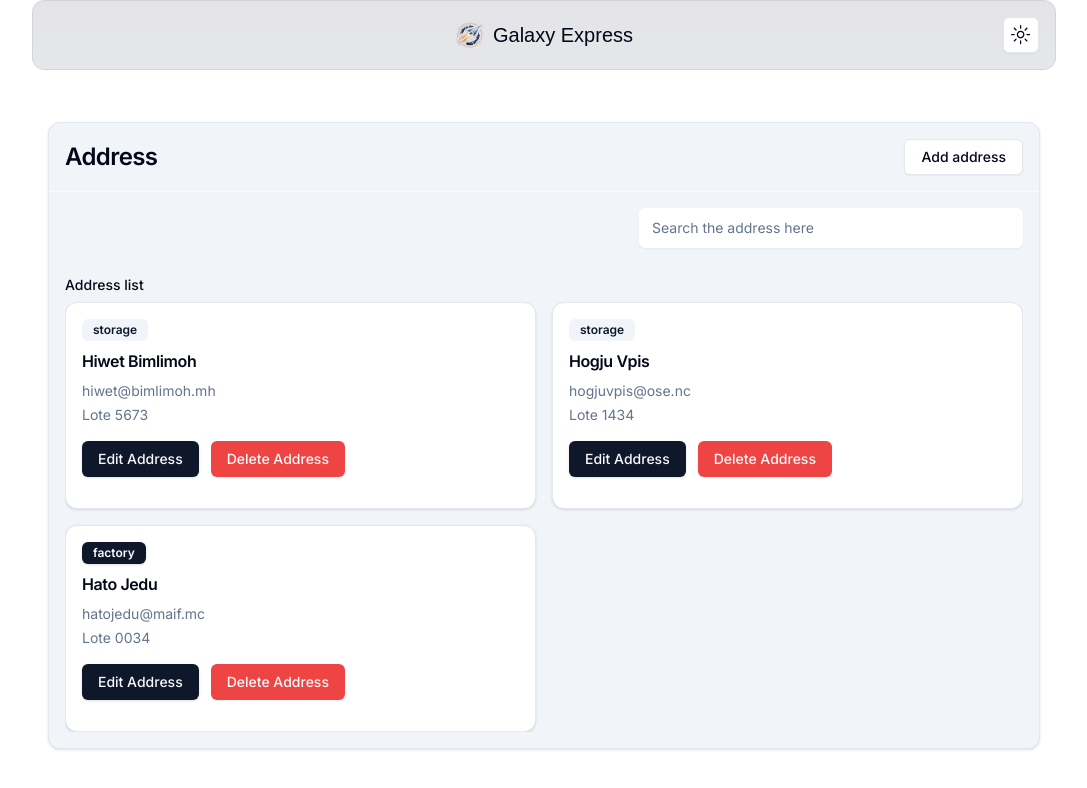
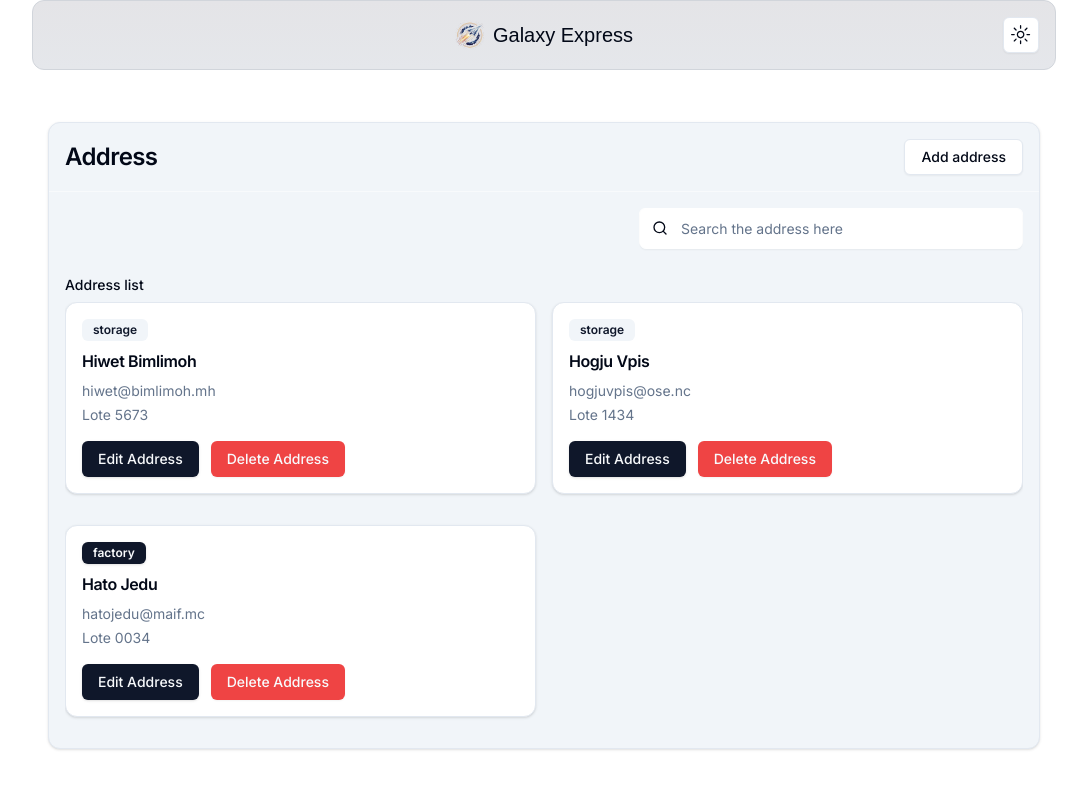
Before and after one commit to christopher-alves-dev/galaxy-express, a Next.js app: page / in a window 1280 px wide. Shown: the top 788 px of the page, without its empty margins (96-1183 px from the left). Built offline with nearby package versions, Linux system fonts and the light colour scheme; a web font is replaced by a local one.

Commit message:
feat: add icon to search input and h-fit to address cards

```diff
--- a/src/components/ui/address-list.tsx
+++ b/src/components/ui/address-list.tsx
@@ -51,7 +51,7 @@ export function AddressList() {
 
       {showFilteredList &&
         searchList.map((item) => (
-          <Card key={item.landNumber}>
+          <Card key={item.landNumber} className="h-fit">
             <CardHeader className="space-y-3">
               <Badge
                 className="w-fit"
@@ -91,7 +91,7 @@ export function AddressList() {
 
       {showAllAddress &&
         address.map((item) => (
-          <Card key={item.landNumber}>
+          <Card key={item.landNumber} className="h-fit">
             <CardHeader className="space-y-3">
               <Badge
                 className="w-fit"
--- a/src/components/ui/search-input.tsx
+++ b/src/components/ui/search-input.tsx
@@ -3,6 +3,7 @@
 import { useAddressStore } from "@/stores/address";
 import { useDebouncedCallback } from "use-debounce";
 import { Input } from "./input";
+import { Search } from "lucide-react";
 
 export function SearchInput() {
   const { searchAddress } = useAddressStore();
@@ -12,12 +13,13 @@ export function SearchInput() {
   }, 400);
 
   return (
-    <div className="flex items-center justify-end gap-3">
+    <div className="relative ml-auto flex h-10 max-w-96 items-center gap-3 rounded-md border border-card bg-card px-3">
       <Input
         placeholder="Search the address here"
-        className="max-w-96"
+        className="absolute inset-0 bg-transparent pl-10"
         onChange={(event) => handleSearch(event.currentTarget.value)}
       />
+      <Search size={16} className="text-foreground " />
     </div>
   );
 }
```
